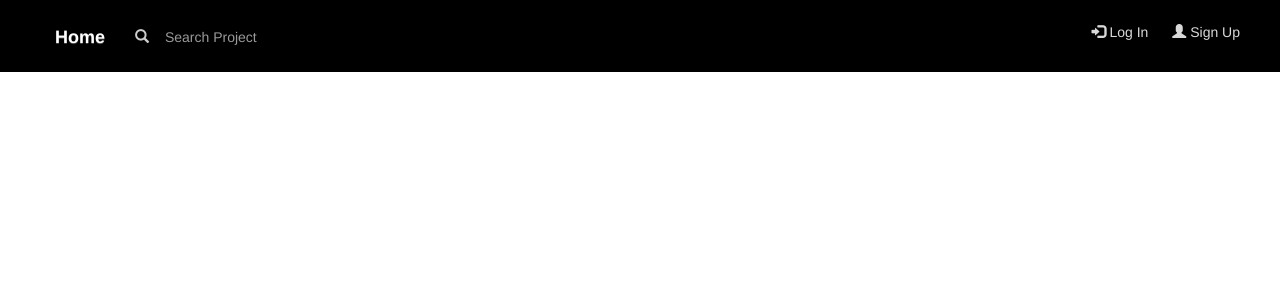
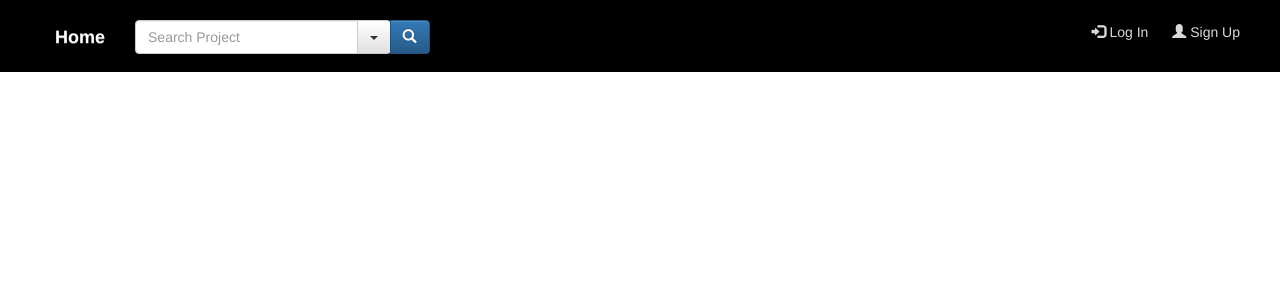
Before and after one commit to qwlai/1717crowd, a PHP site: page / in a window 1280 px wide. Shown: the top 300 px of the page. Run offline with PHP 8.4, Linux system fonts and the light colour scheme; some libraries are stand-ins or nearby versions.

Commit message:
somehow i broke the search with filter pls help

```diff
--- a/assets/css/styles.css
+++ b/assets/css/styles.css
@@ -37,6 +37,24 @@
 .header-dark .navbar .navbar-brand {
   font-weight:bold;
   color:inherit;
+}
+
+.header-dark .navbar .input-group {
+  width:300px;
+}
+
+.header-dark .navbar .dropdown-menu label {
+  color:#000;
+  margin-left:20px;
+}
+
+.header-dark .navbar .dropdown-menu {
+  width:350px;
+  height:150px;
+}
+
+.header-dark .navbar .dropdown-menu .form-control {
+  width:180px;
 }
 
 .header-dark .navbar .navbar-brand:hover {
@@ -93,23 +111,6 @@
   background-color:transparent;
 }
 
-.header-dark .navbar .navbar-nav > li > .dropdown-menu {
-  margin-top:-5px;
-  box-shadow:0 4px 8px rgba(0,0,0,.1);
-  background-color:#fff;
-  border-radius:2px;
-}
-
-.header-dark .navbar .dropdown-menu > li > a:focus, .header-dark .navbar .dropdown-menu > li > a {
-  line-height:2;
-  font-size:14px;
-  color:#37434d;
-}
-
-.header-dark .navbar .dropdown-menu > li > a:focus, .header-dark .navbar .dropdown-menu > li > a:hover {
-  background:#ebeff1;
-}
-
 .header-dark .navbar .action-button, .header-dark .navbar .action-button:active {
   background:#208f8f;
   border-radius:20px;
@@ -123,32 +124,6 @@
 
 .header-dark .navbar .action-button:hover {
   background:#269d9d;
-}
-
-.header-dark .navbar .navbar-form label {
-  color:#ccc;
-}
-
-.header-dark .navbar .navbar-form .search-field {
-  background:none;
-  border:none;
-  border-bottom:1px solid transparent;
-  border-radius:0;
-  color:#ccc;
-  box-shadow:none;
-  color:inherit;
-  transition:border-bottom-color 0.3s;
-}
-
-@media (max-width:767px) {
-  .header-dark .navbar .navbar-form .search-field {
-    display:inline-block;
-    width:80%;
-  }
-}
-
-.header-dark .navbar .navbar-form .search-field:focus {
-  border-bottom:1px solid #ccc;
 }
 
 .header-dark .hero {
--- a/header.php
+++ b/header.php
@@ -17,16 +17,44 @@
 		<div class="header-dark" style="padding:0px;">
 			<nav class="navbar navbar-default navigation-clean-search">
 				<div class="container">
+
 					<div class="navbar-header"><a class="navbar-brand navbar-link" href="index.php">Home </a>
 						<button class="navbar-toggle collapsed" data-toggle="collapse" data-target="#navcol-1"><span class="sr-only">Toggle navigation</span><span class="icon-bar"></span><span class="icon-bar"></span><span class="icon-bar"></span></button>
 					</div>
 
-					<form class="navbar-form navbar-left" target="_self" method="post" action="search.php">
-						 <div class="form-group">
-							<label class="control-label" for="search-field"><i class="glyphicon glyphicon-search"></i></label>
-							 <input class="form-control search-field" type="search" name="search" placeholder="Search Project" id="search-field">
+					<form class="navbar-form navbar-left" method="post" action="search.php">
+						<div class="input-group add-on">
+							<input class="form-control search-field" type="search" name="search" placeholder="Search Project" id="search-field">
+
+							<div class="input-group-btn">
+								<button type="button" class="btn btn-default dropdown-toggle" data-toggle="dropdown" aria-expanded="false"><i class="caret"></i></button>
+									<div class="dropdown-menu dropdown-menu-left">
+										<label> Filter By: </label>
+										<br/>
+
+										<label style="margin-right:38px;">Owner:</label>
+										<div class="form-group">
+											<input type="email" class="form-control" name="owner" placeholder="Owner's Email">
+										</div>
+
+										<br/>
+										<label style="margin-right:15px;">Start Date:</label>
+										<div class="form-group">
+											<input type="date" class="form-control"  name="start">
+										</div>
+
+										<br/>
+										<label style="margin-right:21px;">End Date:</label>
+										<div class="form-group">
+											<input type="date" class="form-control"  name="end">
+										</div>
+										<br>
+									</div>
+								<button class="btn btn-primary" type="submit"><i class="glyphicon glyphicon-search"></i></button>
+							</div>
 						</div>
 					</form>
+
 
 					<?php if (!isset($_SESSION['user'])) { ?>
 						<div class="navbar-right">
@@ -48,6 +76,11 @@
 	</div>
 	<script src="assets/js/jquery.min.js"></script>
 	<script src="assets/bootstrap/js/bootstrap.min.js"></script>
+	<script>
+		$(document).ready(function () {
+			$('.dropdown-toggle').dropdown();
+		});
+	</script>
 </body>
 
 </html>
--- a/search.php
+++ b/search.php
@@ -19,7 +19,8 @@ if (isset($_GET["search"])) {
 
 $start_from = ($page-1) * $results_per_page;
 
-$result = pg_query_params($db, 'SELECT * FROM projectview WHERE title ilike $1 or keywords ilike $2 order by now() < start_date or end_date < now(), end_date - now() asc LIMIT $3 OFFSET $4', array("%".$search_field."%", "%".$search_field."%", $results_per_page, $start_from));
+$result = pg_query_params($db, 'SELECT * FROM projectview WHERE title ilike $1 OR keywords ilike $2
+	ORDER BY now() < start_date OR end_date < now(), end_date - now() ASC LIMIT $3 OFFSET $4', array("%".$search_field."%", "%".$search_field."%", $results_per_page, $start_from));
 
 ?>
 <html>
```
